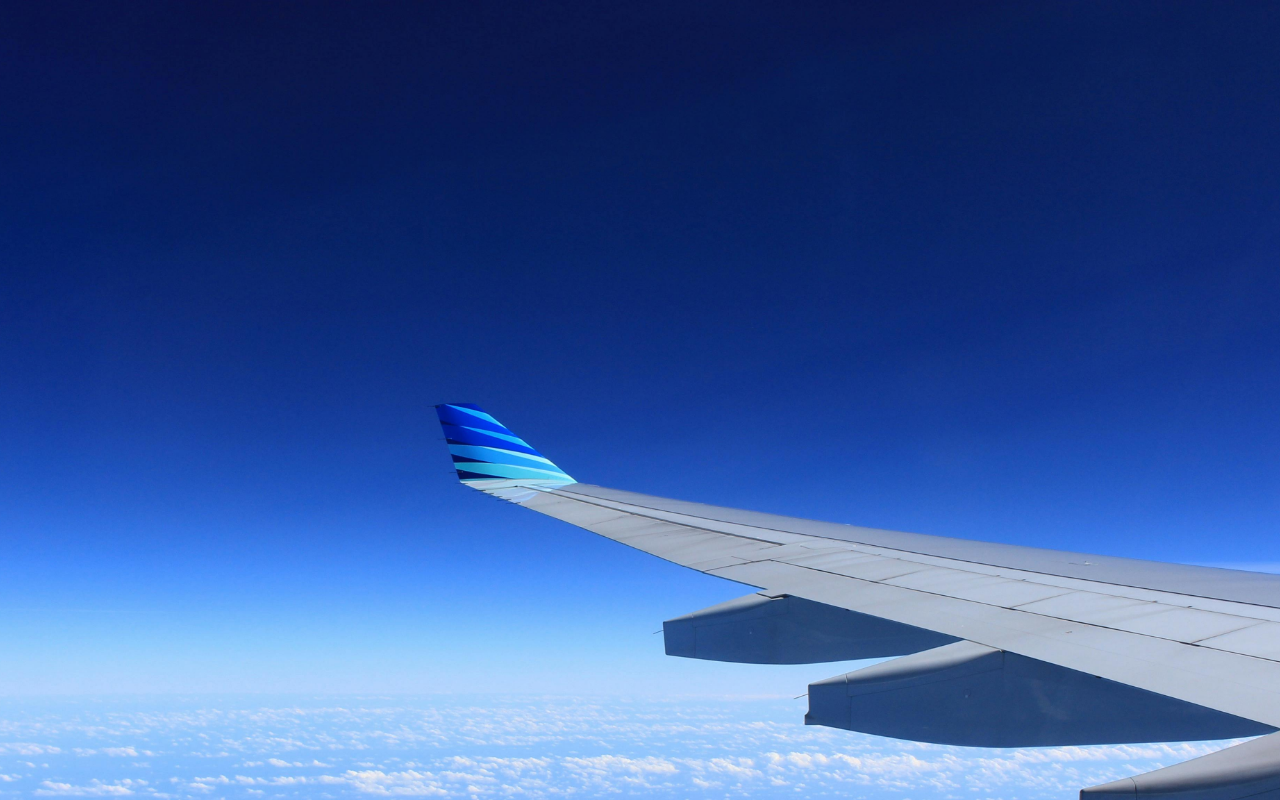
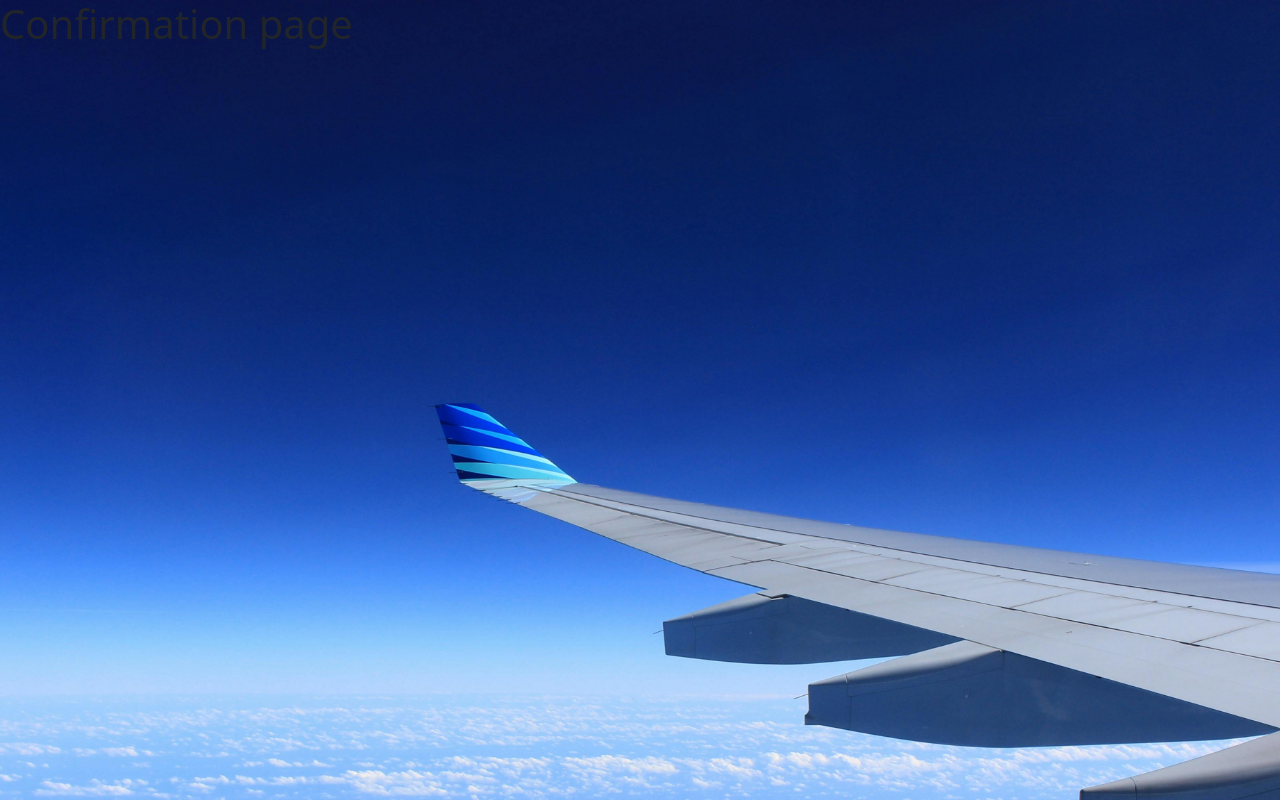
Before and after one commit to manogarik/Capstone-Frontend, a React (Vite) app in the folder Capstone-Frontend/: page /confirmation in a window 1280 px wide. Before the commit this address had no page. Shown: the top 800 px of the page. Built offline with nearby package versions, Linux system fonts and the light colour scheme.

Commit message:
pagesfolder

```diff
--- a/Capstone-Frontend/src/App.jsx
+++ b/Capstone-Frontend/src/App.jsx
@@ -4,6 +4,7 @@ import 'bootstrap/dist/css/bootstrap.min.css'
 import Homepage from './components/Homepage/Homepage'
 import Flights from './components/Flights/Flights'
 import Passenger from './components/Passengers/Passenger.jsx'
+import Confirm from './components/Confirm/Confirm.jsx'
 import { FlightProvider } from './context/FlightContext.jsx'
 
 import './App.css'
@@ -21,6 +22,7 @@ function App() {
         <Route path ='/' element={<Homepage/>}/>
         <Route path ='/search' element={<Flights/>}/>
         <Route path = '/passengers' element = {<Passenger/>}/>
+        <Route path = '/confirmation' element ={<Confirm/>}/>
       </Routes>
 
     </div>
--- /dev/null
+++ b/Capstone-Frontend/src/components/Confirm/Confirm.jsx
@@ -0,0 +1,7 @@
+import {React} from 'react'
+export default function Confirm(){
+    return(
+        <h1>Confirmation page</h1>
+
+    )
+}
--- a/Capstone-Frontend/src/components/Passengers/Passenger.jsx
+++ b/Capstone-Frontend/src/components/Passengers/Passenger.jsx
@@ -150,7 +150,7 @@ export default function Passenger()
 
             {passengers.length > 0 && (
               <div className="text-center">
-                <button className="btn btn-primary">Confirm Booking</button>
+                <button className="btn btn-primary" onClick={()=> {nav('/confirmation')}}>Confirm Booking</button>
               </div>
             )}
           </div>
```
Also changed, not shown: Capstone-Frontend/src/components/Confirm/Confirm.css (added), Capstone-Frontend/src/pages/Confirmation.jsx (added), Capstone-Frontend/src/pages/FlightSearch.jsx (added), Capstone-Frontend/src/pages/Flights.jsx (added), Capstone-Frontend/src/pages/Homepage.jsx (added), Capstone-Frontend/src/pages/Passengers.jsx (added).
